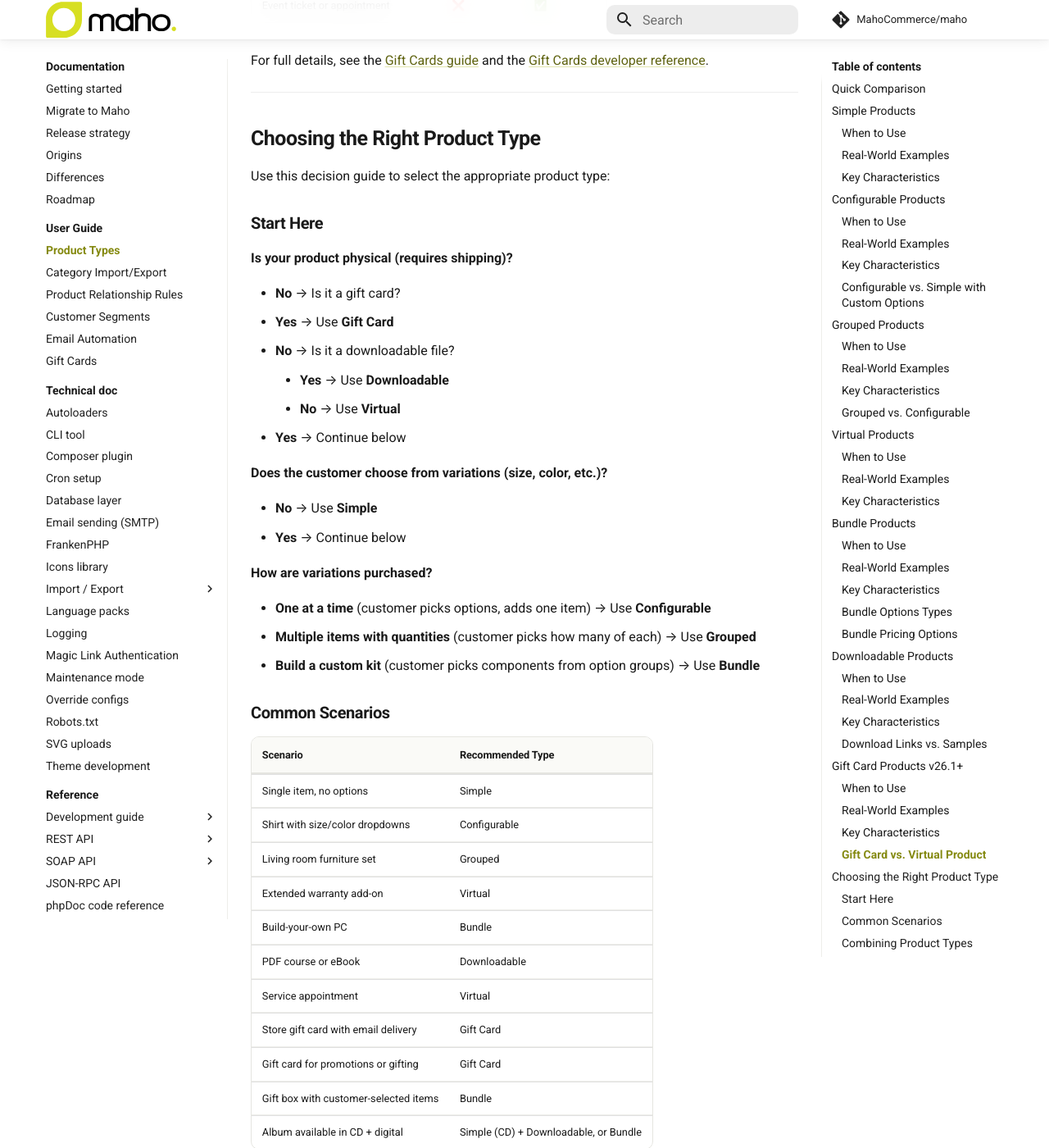
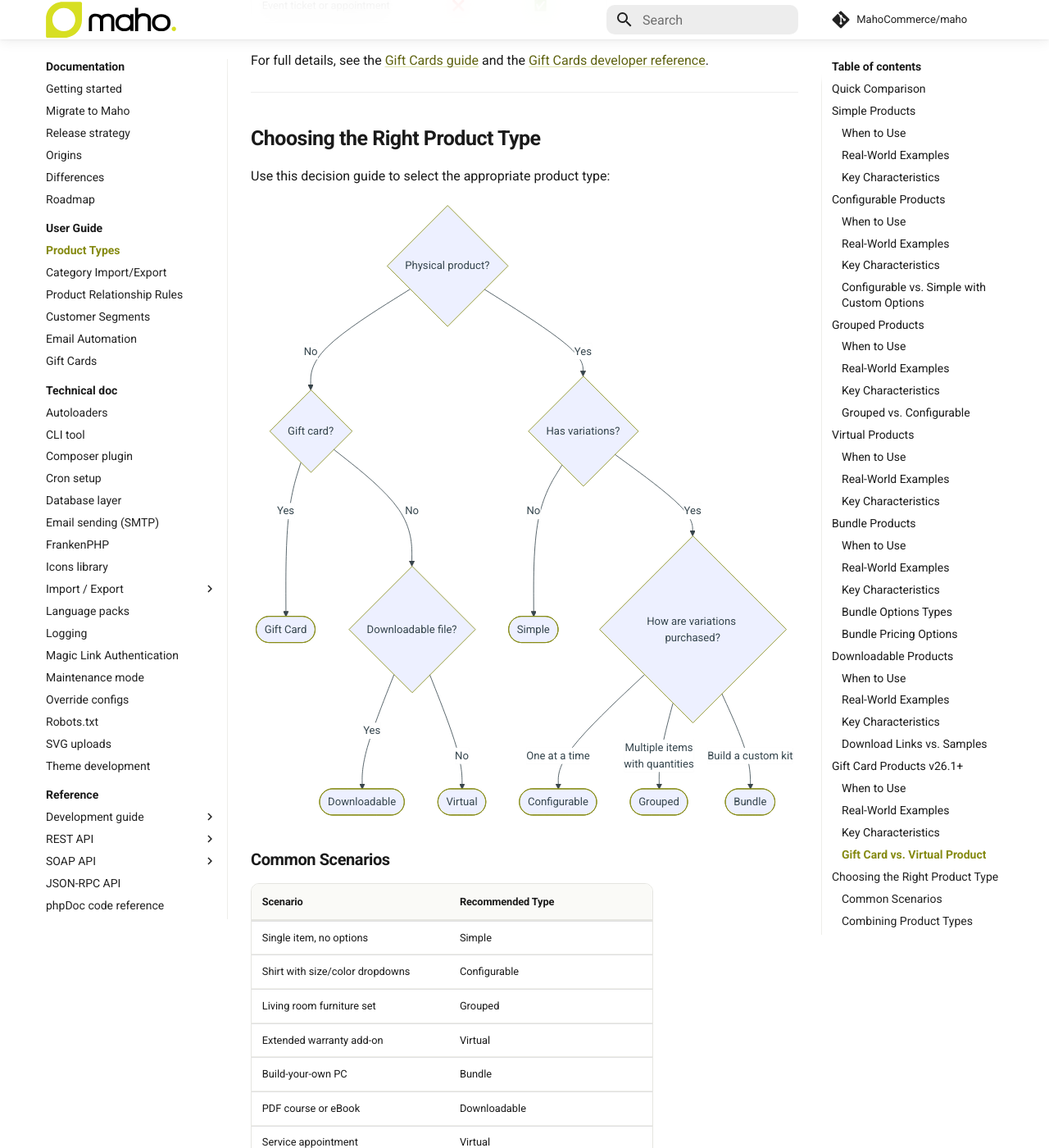
Before and after one commit to MahoCommerce/mahocommerce.com, an MkDocs documentation site: the page built from docs/product-types.md, in a window 1280 px wide and 1400 px high, scrolled down 8815 px. Shown: the whole window at 82% size. Built offline with MkDocs 1.6.1 and Material for MkDocs 9.7.7, drawn with Linux system fonts in a browser that asks for light colours; comment, search, counter and statistics services are not loaded.

Commit message:
giftcard

````diff
--- a/docs/product-types.md
+++ b/docs/product-types.md
@@ -283,27 +283,20 @@
 
 Use this decision guide to select the appropriate product type:
 
-### Start Here
-
-**Is your product physical (requires shipping)?**
-
-- **No** → Is it a gift card?
-  - **Yes** → Use **Gift Card**
-  - **No** → Is it a downloadable file?
-      - **Yes** → Use **Downloadable**
-      - **No** → Use **Virtual**
-- **Yes** → Continue below
-
-**Does the customer choose from variations (size, color, etc.)?**
-
-- **No** → Use **Simple**
-- **Yes** → Continue below
-
-**How are variations purchased?**
-
-- **One at a time** (customer picks options, adds one item) → Use **Configurable**
-- **Multiple items with quantities** (customer picks how many of each) → Use **Grouped**
-- **Build a custom kit** (customer picks components from option groups) → Use **Bundle**
+``` mermaid
+flowchart TD
+    A{Physical product?} -->|No| B{Gift card?}
+    B -->|Yes| GC([Gift Card])
+    B -->|No| C{Downloadable file?}
+    C -->|Yes| DL([Downloadable])
+    C -->|No| VI([Virtual])
+    A -->|Yes| D{Has variations?}
+    D -->|No| SI([Simple])
+    D -->|Yes| E{How are variations purchased?}
+    E -->|One at a time| CO([Configurable])
+    E -->|Multiple items\nwith quantities| GR([Grouped])
+    E -->|Build a custom kit| BU([Bundle])
+```
 
 ### Common Scenarios
 
````
